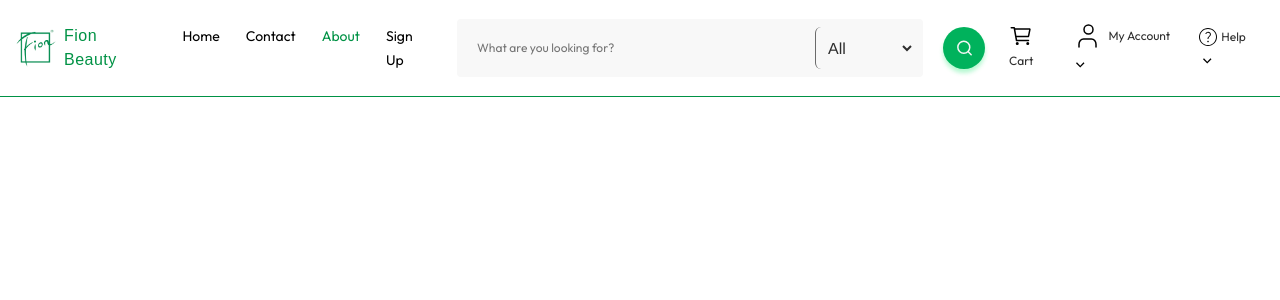
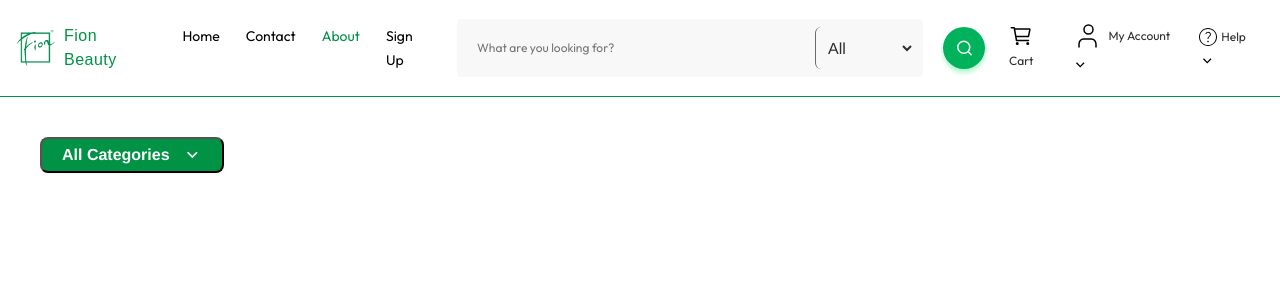
Before and after one commit to Yehiakobeyssy/fionBeauty, a PHP site: page /work/ in a window 1280 px wide. Shown: the part 52-352 px from the top of the page. Run offline with PHP 8.4, Linux system fonts and the light colour scheme; tables that the repository leaves empty or names only in its code hold one stand-in row (values such as "Sample post"); some libraries are stand-ins or nearby versions; some web fonts are replaced.

Commit message:
Finish categrory list in index.php

```diff
--- /dev/null
+++ b/include/catecorysname.php
@@ -0,0 +1,205 @@
+<style>
+/* ============================
+   Category Buttons / Dropdown
+============================ */
+.catgeorybtns {
+    display: flex;
+    overflow-x: auto;
+    margin: var(--space-5);
+    padding: var(--space-4);
+    position: relative;
+    height: 100px;
+    gap: var(--space-3);
+}
+
+/* Custom Scrollbar */
+.catgeorybtns::-webkit-scrollbar {
+    width: 7px;
+}
+.catgeorybtns::-webkit-scrollbar-thumb {
+    background-color: rgba(0,0,0,0.2);
+    border-radius: 40px;
+}
+.catgeorybtns::-webkit-scrollbar-track {
+    background-color: rgba(0,0,0,0.05);
+}
+
+/* All Categories button */
+.allcat {
+    display: flex;
+    justify-content: center;
+    align-items: center;
+    gap: var(--space-3);
+    height: 34px;
+    padding: 16px 20px;
+    border-radius: var(--radius);
+    background-color: var(--color-primary);
+    color: var(--color-white);
+    font-weight: 600;
+    cursor: pointer;
+    box-shadow: var(--shadow-sm);
+    transition: transform .08s ease, box-shadow .12s ease, background-color .12s ease;
+}
+.allcat:hover,
+.allcat:focus {
+    background-color: var(--color-primary-variant);
+    transform: translateY(-1px);
+    box-shadow: var(--shadow-md);
+}
+
+/* Individual category buttons */
+.btncate {
+    display: flex;
+    justify-content: center;
+    align-items: center;
+    white-space: nowrap;
+    height: 34px;
+    padding: 16px 20px;
+    border-radius: var(--radius);
+    border: 1px solid var(--color-primary);
+    background-color: transparent;
+    color: var(--color-dark);
+    cursor: pointer;
+    transition: all .2s ease;
+}
+.btncate:hover {
+    background-color: var(--color-primary);
+    color: var(--color-white);
+    box-shadow: var(--shadow-sm);
+}
+
+/* Dropdown container */
+.dropdown-content {
+    display: none;
+    position: absolute;
+    top: 215px;
+    left: 40px;
+    height: 250px;
+    width: 30vw;
+    z-index: 5;
+    border-radius: var(--radius);
+    background: var(--color-card);
+    box-shadow: var(--shadow-md);
+    display: flex;
+}
+
+/* Left list and right image */
+.dropdownlist {
+    width: 30%;
+    height: 100%;
+    overflow-y: auto;
+    border-right: 1px solid rgba(0,0,0,0.05);
+    background: rgba(0,0,0,0.03);
+}
+
+.imgstyle {
+    width: 70%;
+    padding: var(--space-3);
+}
+.dropdown-content img {
+    width: 100%;
+    height: 100%;
+    object-fit: cover;
+    border-radius: var(--radius);
+}
+
+/* Dropdown links */
+.dropdownlist a {
+    display: block;
+    padding: var(--space-2) var(--space-3);
+    font-family: var(--font-sans);
+    font-size: 1rem;
+    color: var(--color-dark);
+    text-decoration: none;
+    transition: color .2s ease, background .2s ease;
+}
+.dropdownlist a:hover {
+    color: var(--color-primary);
+}
+
+/* Responsive tweaks */
+@media (max-width: 768px) {
+    .dropdown-content { top: 340px; }
+    .allcat { font-size: 0.9rem; }
+    .btncate { font-size: 0.9rem; }
+}
+
+        </style>
+    <div class="catgeorybtns">
+        <button class="allcat" id="btn1">
+            All Categories
+            <svg xmlns="http://www.w3.org/2000/svg" width="20" height="20" viewBox="0 0 20 20" fill="none">
+                <path d="M10.3034 10.7917L14.4284 6.66667L15.6067 7.845L10.3034 13.1483L5.00002 7.845L6.17836 6.66667L10.3034 10.7917Z" fill="white"/>
+            </svg>
+        </button>
+        <?php
+            $sql=$con->prepare('SELECT categoryId,catName FROM tblcategory WHERE catActive = 1 ORDER BY catName ');
+            $sql->execute();
+            $cats = $sql->fetchAll();
+            foreach($cats as $cat){
+                echo '
+                    <button class="btncate" data-index="'.$cat['catName'].'">
+                    '.$cat['catName'].'
+                    </button>
+                ';
+            }
+        ?>
+    </div>
+    <div class="dropdown-content" id="dropdown1">
+        <div class="dropdownlist">
+            <?php
+            $sql=$con->prepare('SELECT categoryId,catName FROM tblcategory WHERE catActive = 1 ORDER BY catName ');
+            $sql->execute();
+            $cats = $sql->fetchAll();
+            foreach($cats as $cat){
+                echo '<a href="category.php?cat='.$cat['catName'].'"  data-index="'.$cat['categoryId'].'">'.$cat['catName'].'</a>';
+            }
+            ?>
+        </div>
+        <div class="imgstyle">
+            <img src="img/items/" alt="" srcset="" id="categoryImage">
+        </div>
+    </div>
+    <script>
+     $('#btn1').click(function () {
+        $('#dropdown1').toggle();
+    });
+
+    $('#dropdown1').on('mouseleave', function () {
+        $('#dropdown1').hide();
+    });
+
+    $('#dropdown1').hide()
+
+    $('.btncate').click(function(){
+        let cat = $(this).attr('data-index');
+        location.href="category.php?cat="+cat
+    })
+    $('.dropdownlist a').hover(
+            function () {
+                // Hover in
+                var catName = $(this).data('index');
+
+                // Make an Ajax request to your API
+                $.ajax({
+                    url: 'ajax/dislaplyimg.php', // Replace with your API endpoint
+                    method: 'GET',
+                    data: { catID: catName },
+                    success: function (response) {
+                        // Assuming the API response contains the image URL
+                        var imagePath = 'images/items/' + response.imgsource; // Adjust based on your API response
+                        $('#categoryImage').attr('src', imagePath);
+                        console.log(imagePath)
+                    },
+                    error: function (xhr, status, error) {
+                        // Handle errors
+                        console.error('Ajax Request Failed:', status, error);
+                    }
+                });
+            },
+            function () {
+                // Hover out (optional: reset to a default image if needed)
+                $('#categoryImage').attr('src', 'img/items/default.jpg');
+            }
+        );
+    </script>
--- a/index.php
+++ b/index.php
@@ -14,9 +14,11 @@
     <link rel="stylesheet" href="css/index.css">
 </head>
 <body>
-    <?php include 'include/header.php'?>
-    <?php include 'include/clientheader.php' ?>
-
+    <?php
+        include 'include/header.php';
+        include 'include/clientheader.php';
+        include 'include/catecorysname.php';
+    ?>
     <?php include 'common/jslinks.php'?>
     <script src="js/index.js"></script>
 </body>
```
Also changed, not shown: ajax/dislaplyimg.php (added, +14 -0 lines).
